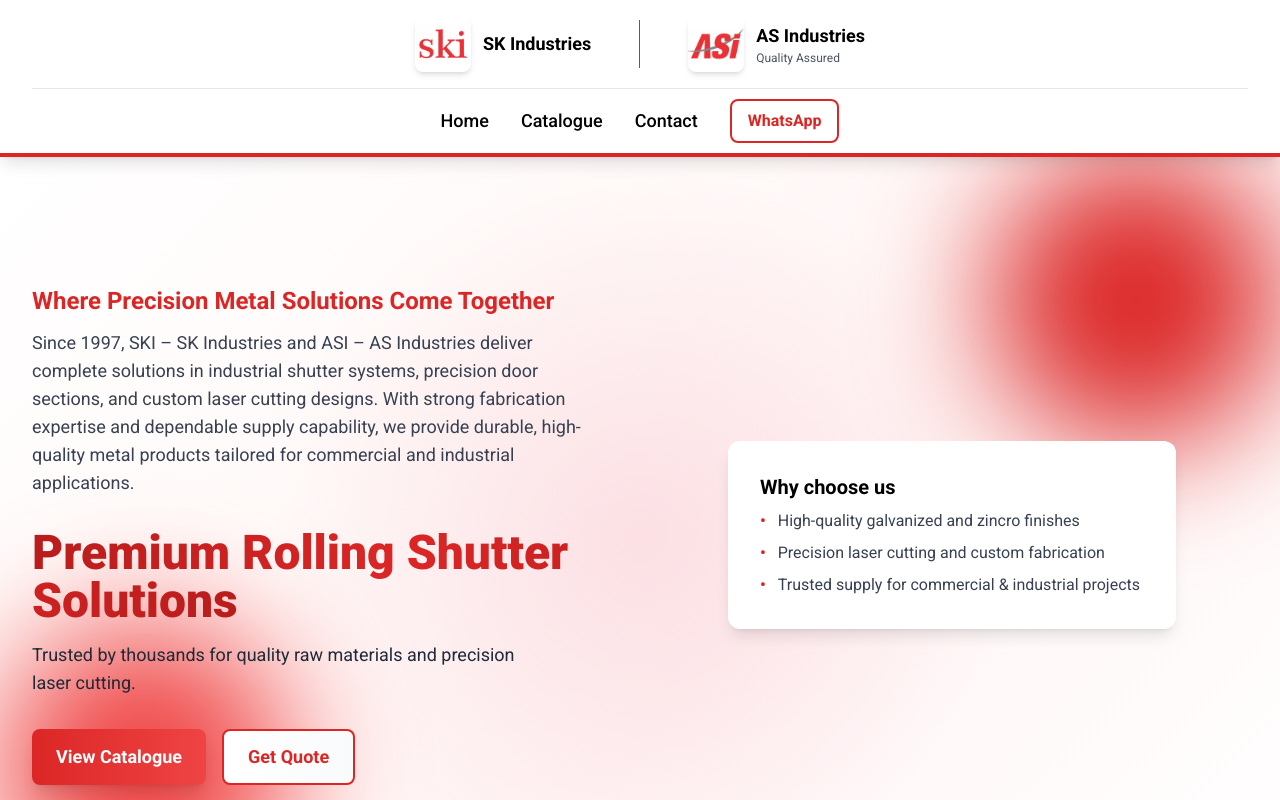
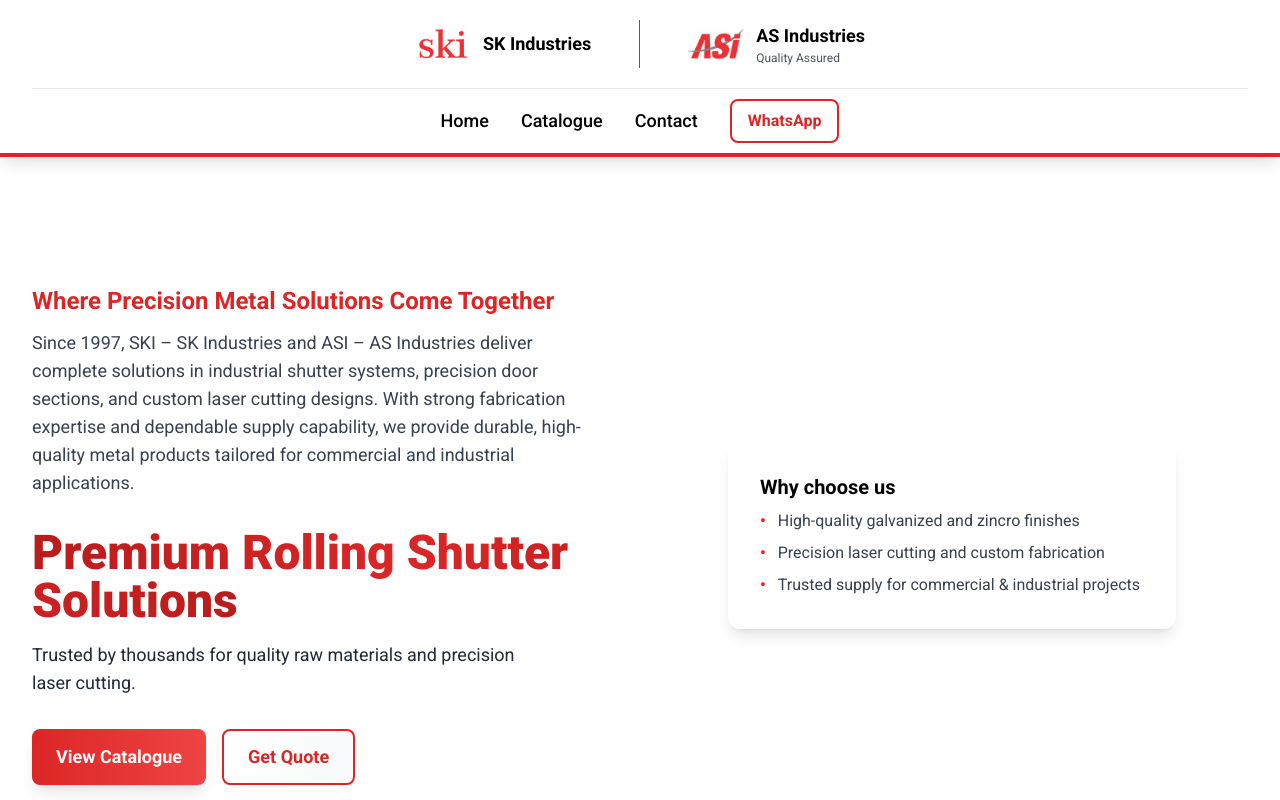
Before and after one commit to krishnaheda14/SKindustries, a Next.js app: page / in a window 1280 px wide. Shown: the top 800 px of the page. Built offline with nearby package versions, Linux system fonts and the light colour scheme.

Commit message:
Logo fixed

```diff
--- a/components/ContactContent.tsx
+++ b/components/ContactContent.tsx
@@ -81,9 +81,7 @@ export default function ContactContent() {
             {/* SK Industries */}
             <div className="card p-5 sm:p-6 md:p-8">
               <div className="flex items-center space-x-3 mb-3 sm:mb-4">
-                <div className="w-10 h-10 sm:w-12 sm:h-12 bg-white rounded-lg flex items-center justify-center overflow-hidden">
-                  <img src="/images/logos/logoski.png" alt="SK" className="w-full h-full object-contain" />
-                </div>
+                <img src="/images/logos/logoski.png" alt="SK" className="w-10 h-10 sm:w-12 sm:h-12 object-contain" />
                 <div>
                   <h2 className="text-xl sm:text-2xl font-bold">SK Industries</h2>
                   <p className="text-gray-500 text-xs sm:text-sm font-mono">GSTIN: 27ARAPS8931K1Z9</p>
@@ -117,12 +115,10 @@ export default function ContactContent() {
               </div>
             </div>
 
-            {/* AS Industries */}}
+            {/* AS Industries */}
             <div className="card p-5 sm:p-6 md:p-8">
               <div className="flex items-center space-x-3 mb-3 sm:mb-4">
-                <div className="w-10 h-10 sm:w-12 sm:h-12 bg-white rounded-lg flex items-center justify-center overflow-hidden">
-                  <img src="/images/logos/logoasi.png" alt="AS" className="w-full h-full object-contain" />
-                </div>
+                <img src="/images/logos/logoasi.png" alt="AS" className="w-10 h-10 sm:w-12 sm:h-12 object-contain" />
                 <div>
                   <h2 className="text-xl sm:text-2xl font-bold">AS Industries</h2>
                   <p className="text-gray-500 text-xs sm:text-sm font-mono">GSTIN: 27OHUPS6745F1Z7</p>
--- a/components/Footer.tsx
+++ b/components/Footer.tsx
@@ -6,18 +6,14 @@ export default function Footer() {
           {/* Company Info */}
           <div>
             <div className="flex items-center space-x-3 mb-3 sm:mb-4">
-              <div className="w-10 h-10 bg-white rounded-lg flex items-center justify-center overflow-hidden">
-                <img src="/images/logos/logoski.png" alt="SK Industries" className="w-full h-full object-contain" />
-              </div>
+              <img src="/images/logos/logoski.png" alt="SK Industries" className="w-10 h-10 object-contain" />
               <div>
                 <h3 className="text-lg sm:text-xl font-bold">SK Industries</h3>
                 <p className="text-gray-400 text-xs sm:text-sm">GSTIN - 27ARAPS8931K1Z9</p>
               </div>
             </div>
             <div className="flex items-center space-x-3 mb-3 sm:mb-4">
-              <div className="w-10 h-10 bg-white rounded-lg flex items-center justify-center overflow-hidden">
-                <img src="/images/logos/logoasi.png" alt="AS Industries" className="w-full h-full object-contain" />
-              </div>
+              <img src="/images/logos/logoasi.png" alt="AS Industries" className="w-10 h-10 object-contain" />
               <div>
                 <h3 className="text-lg sm:text-xl font-bold">AS Industries</h3>
                 <p className="text-gray-400 text-xs sm:text-sm">GSTIN - 27OHUPS6745F1Z7</p>
--- a/components/Header.tsx
+++ b/components/Header.tsx
@@ -18,9 +18,7 @@ export default function Header() {
         {/* Dual Company Logos Section */}
         <div className="flex items-center justify-center gap-4 sm:gap-6 md:gap-8 lg:gap-12 py-4 border-b border-gray-200">
           <Link href="/" className="flex items-center space-x-3 hover:scale-105 transition-transform duration-300">
-            <div className="w-12 h-12 sm:w-14 sm:h-14 bg-white rounded-lg flex items-center justify-center shadow-md overflow-hidden">
-              <img src="/images/logos/logoski.png" alt="SK Industries" className="w-full h-full object-contain" />
-            </div>
+            <img src="/images/logos/logoski.png" alt="SK Industries" className="w-12 h-12 sm:w-14 sm:h-14 object-contain" />
             <div className="hidden sm:block">
               <div className="text-black text-base sm:text-lg font-bold">SK Industries</div>
             </div>
@@ -29,9 +27,7 @@ export default function Header() {
           <div className="h-12 w-px bg-red-600"></div>
 
           <Link href="/" className="flex items-center space-x-3 hover:scale-105 transition-transform duration-300">
-            <div className="w-12 h-12 sm:w-14 sm:h-14 bg-white rounded-lg flex items-center justify-center shadow-md overflow-hidden">
-              <img src="/images/logos/logoasi.png" alt="AS Industries" className="w-full h-full object-contain" />
-            </div>
+            <img src="/images/logos/logoasi.png" alt="AS Industries" className="w-12 h-12 sm:w-14 sm:h-14 object-contain" />
             <div className="hidden sm:block">
               <div className="text-black text-base sm:text-lg font-bold">AS Industries</div>
               <div className="text-gray-600 text-xs">Quality Assured</div>
--- a/components/Hero.tsx
+++ b/components/Hero.tsx
@@ -1,29 +1,8 @@
-"use client"
-
-import { useState, useEffect } from 'react'
-
 export default function Hero() {
-  const [mousePos, setMousePos] = useState({ x: 50, y: 50 })
-
-  useEffect(() => {
-    const onMove = (e: MouseEvent) => {
-      const x = (e.clientX / window.innerWidth) * 100
-      const y = (e.clientY / window.innerHeight) * 100
-      setMousePos({ x, y })
-    }
-    window.addEventListener('mousemove', onMove)
-    return () => window.removeEventListener('mousemove', onMove)
-  }, [])
-
   return (
     <section
       className="relative text-black py-16 sm:py-20 md:py-24 lg:py-32 overflow-hidden transition-all duration-300"
-      style={{
-        background: `
-          radial-gradient(circle at ${mousePos.x}% ${mousePos.y}%, rgba(220, 20, 60, 0.10) 0%, transparent 50%),
-          linear-gradient(135deg, #ffffff 0%, #fffaf9 30%, #fff5f5 60%, #ffffff 100%)
-        `,
-      }}
+      style={{ background: '#ffffff' }}
     >
       <div className="container mx-auto px-4 sm:px-6 md:px-8 max-w-7xl">
         <div className="grid grid-cols-1 lg:grid-cols-2 gap-8 items-center">
@@ -66,9 +45,7 @@ export default function Hero() {
         </div>
       </div>
 
-      {/* Subtle decorative elements */}
-      <div className="absolute top-0 right-0 w-44 sm:w-56 md:w-72 h-44 sm:h-56 md:h-72 bg-red-600 opacity-6 rounded-full blur-3xl float"></div>
-      <div className="absolute bottom-0 left-0 w-44 sm:w-56 md:w-72 h-44 sm:h-56 md:h-72 bg-red-500 opacity-6 rounded-full blur-3xl float" style={{ animationDelay: '1s' }}></div>
+
     </section>
   )
 }
```
